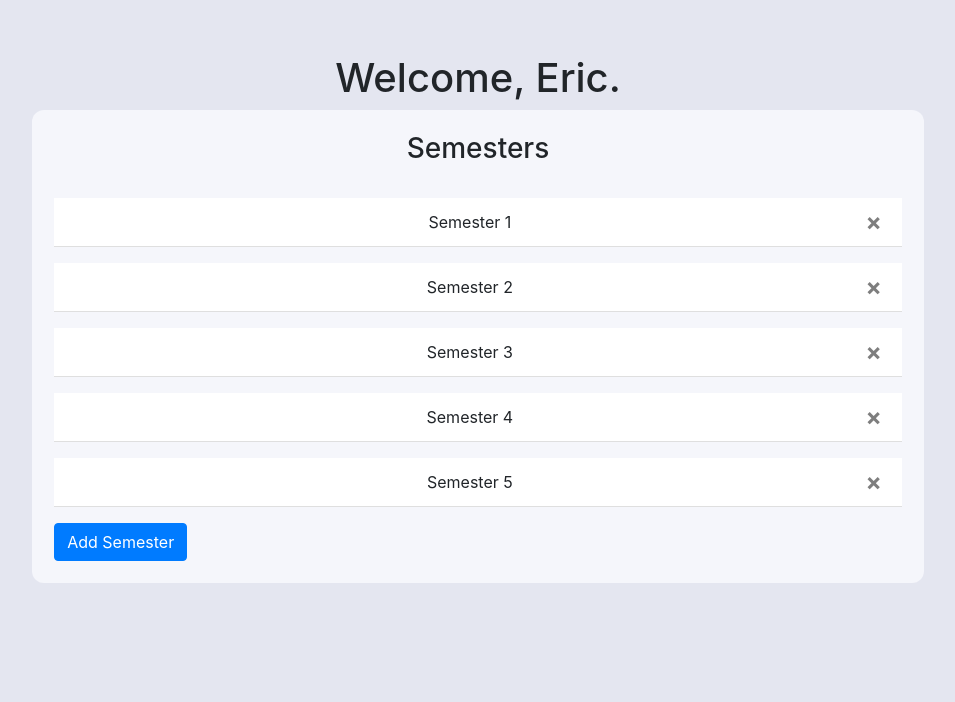
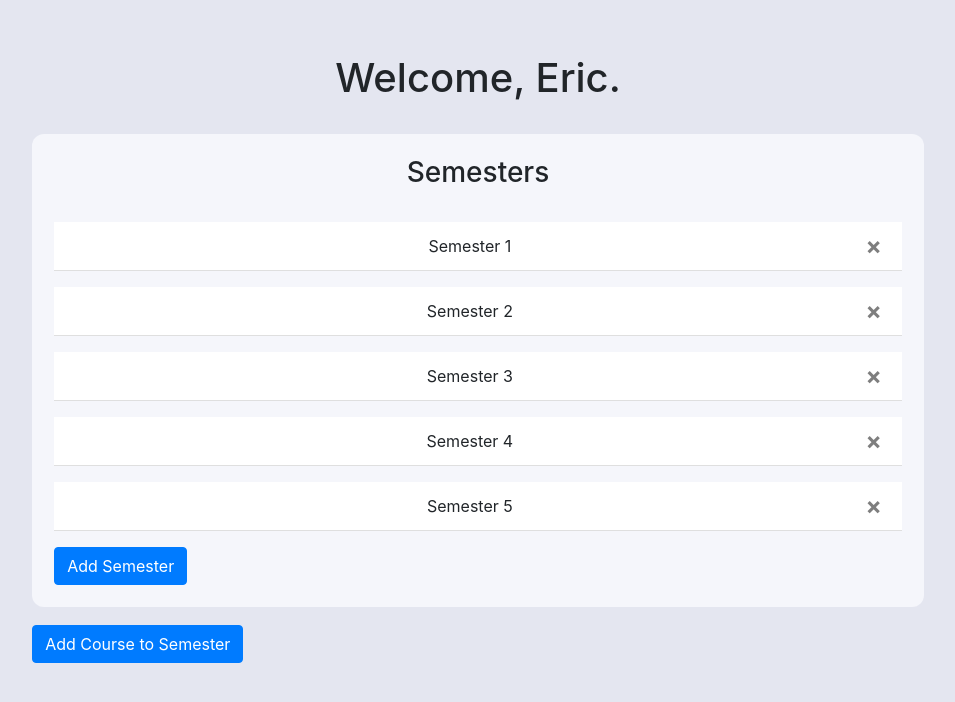
Before and after one commit to ericmckevitt/Catalog-Website, a Flask app: page / in a window 1280 px wide. Shown: the part 56-758 px from the top of the page, without its empty margins (162-1117 px from the left). Run offline with Flask 2, Linux system fonts and the light colour scheme; a user stored in the database is signed in; data comes from the database, SQL or seed files in the repository; parts of the project's set-up code (start-up, migrations or seed data) failed here and were passed over; some libraries are stand-ins or nearby versions.

Commit message:
Add Course to Semester modal front end implemented. Buttons don't actually perform any functionality yet.

```diff
--- a/website/templates/account.html
+++ b/website/templates/account.html
@@ -133,8 +133,8 @@ content%}
     </form>
 </section>
 
+<!-- Remove these later, just adding extra margin to the bottom of the page for better styling -->
 <div class="margin-below-page"></div>
-
 <div class="margin-below-page"></div>
 
 {% endblock %}
--- a/website/templates/home.html
+++ b/website/templates/home.html
@@ -1,7 +1,10 @@
 {% extends "base.html" %} {% block title %}Home{% endblock %} {% block content%}
 <br />
-<h1 style="text-align: center">Welcome, {{user.first_name}}.</h1>
+<h1 style="text-align: center; margin-bottom: 32px">
+    Welcome, {{user.first_name}}.
+</h1>
 
+<!-- Section to display all semesters -->
 <section class="semester-form-section">
     <h3 align="center">Semesters</h3>
     <ul class="list-group list-group-flush courses-taken-list" id="notes">
@@ -53,4 +56,101 @@
     </button>
 </section>
 
+<!-- Button and Modal for Add Course to Semester -->
+<!-- Button trigger modal -->
+<button
+    type="button"
+    class="btn btn-primary"
+    data-toggle="modal"
+    data-target="#addCourseModal"
+>
+    Add Course to Semester
+</button>
+
+<!-- Modal -->
+<div
+    class="modal fade"
+    id="addCourseModal"
+    tabindex="-1"
+    aria-labelledby="addCourseModalLabel"
+    aria-hidden="true"
+>
+    <div class="modal-dialog">
+        <div class="modal-content">
+            <div class="modal-header">
+                <h5 class="modal-title" id="addCourseModalLabel">
+                    Add Course to Semester
+                </h5>
+                <button
+                    type="button"
+                    class="close"
+                    data-dismiss="modal"
+                    aria-label="Close"
+                >
+                    <span aria-hidden="true">&times;</span>
+                </button>
+            </div>
+            <!-- TODO: Change modal body background color so that it doesn't match the surrounding elements -->
+            <div class="modal-body">
+                <!-- Form to submit a new course to particular semester -->
+                <form method="POST">
+                    <div class="form-group">
+                        <label for="department">Department</label>
+                        <input
+                            type="text"
+                            class="form-control"
+                            id="department"
+                            name="department"
+                            placeholder="Enter the course's department (ex. CSCI)"
+                        />
+                    </div>
+                    <div class="form-group">
+                        <label for="course_number">Course Number</label>
+                        <input
+                            type="text"
+                            class="form-control"
+                            id="course_number"
+                            name="course_number"
+                            placeholder="Enter the course's course number (ex. 101)"
+                        />
+                    </div>
+                    <!-- Selector for semester -->
+                    <div class="form-group">
+                        <label for="department">Semester</label>
+                        <select
+                            name="semester"
+                            id="semeester"
+                            class="form-control form-control-sm"
+                            aria-label=".form-select-sm example"
+                            size="1"
+                        >
+                            <option selected value="None">
+                                Select a Semester
+                            </option>
+                            <!-- add an option for each semester -->
+                            {% for semester in user.semesters %}
+                            <option value="{{semester.id}}">
+                                Semester {{semester.semester_number}}
+                            </option>
+                            {% endfor %}
+                        </select>
+                    </div>
+                </form>
+            </div>
+            <div class="modal-footer">
+                <button
+                    type="button"
+                    class="btn btn-secondary"
+                    data-dismiss="modal"
+                >
+                    Close
+                </button>
+                <button type="button" class="btn btn-primary">
+                    Add Course
+                </button>
+            </div>
+        </div>
+    </div>
+</div>
+
 {% endblock %}
```
